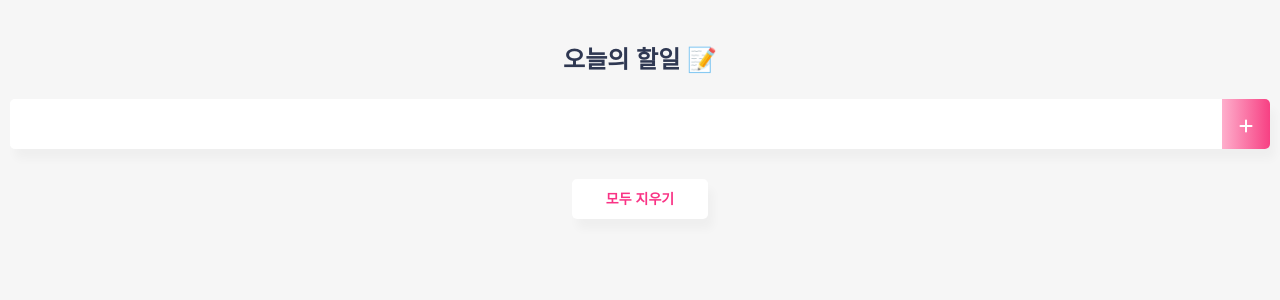
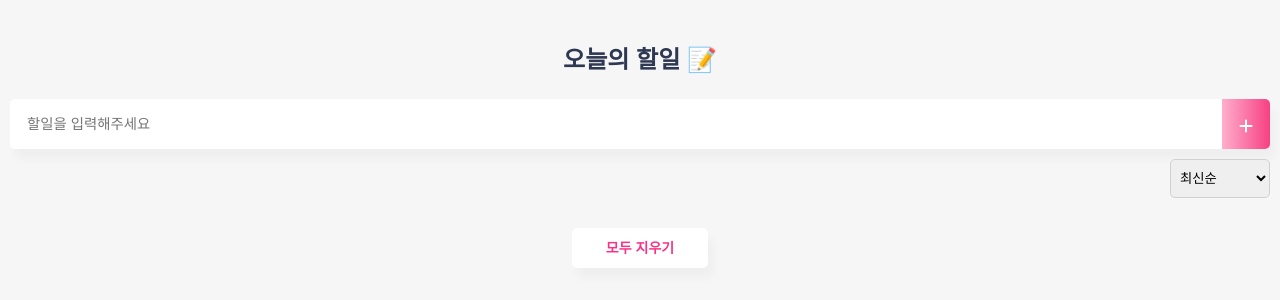
Before and after one commit to rlaaadh/vue-todo, a Vue app: page / in a window 1280 px wide. Shown: the top 300 px of the page. Built offline with nearby package versions, Linux system fonts and the light colour scheme.

Commit message:
정렬 기능 추가 및 key값 고유값으로 변경 (중복 이슈 해결)

```diff
--- a/src/App.vue
+++ b/src/App.vue
@@ -2,6 +2,7 @@
   <div id="app">
     <TodoHeader/>
     <TodoInput @addTodoItem="addOneItem"/>
+    <TodoSelect @selectedValue="sortAllItems"/>
     <TodoList
     :propsdata="todoItems"
     @removeItem="removeOneItem"
@@ -14,6 +15,7 @@
 <script>
 import TodoHeader from './components/TodoHeader.vue'
 import TodoInput from './components/TodoInput.vue'
+import TodoSelect from './components/TodoSelect.vue'
 import TodoList from './components/TodoList.vue'
 import TodoFooter from './components/TodoFooter.vue'
 
@@ -21,36 +23,101 @@ export default {
   data(){
     return{
       todoItems: [],
+      sortOptions: '',
     }
   },
   methods:{
     addOneItem(todoItem){
-      const obj = {completed: false, item: todoItem};
-      localStorage.setItem(todoItem, JSON.stringify(obj));
-      this.todoItems.push(obj);
+      const obj = {
+        id: `TODO_${Date.now().toString()}`,
+        contents: todoItem,
+        completed: false,
+        deleted: false
+      };
+      localStorage.setItem(obj.id, JSON.stringify(obj));
+      this.todoItems = [...this.todoItems, obj]; // 배열을 새 배열로 업데이트
     },
-    removeOneItem(todoItem, index){
-      localStorage.removeItem(todoItem.item);
-      this.todoItems.splice(index, 1);
-    },
-    toggleOneItem(todoItem, index){
-      // completed 속성에 true라면 false로, false라면 true로 변환
-      // todoItem.completed = !todoItem.completed;
-      this.todoItems[index].completed = !this.todoItems[index].completed;
+    removeOneItem(id){
+      // 1) id값으로 item 데이터값을 가져옴.
+      let item = JSON.parse(localStorage.getItem(id));
 
-      localStorage.removeItem(todoItem.item);
-      localStorage.setItem(todoItem.item, JSON.stringify(todoItem));
+      // 2) 해당 id값이 있는 경우
+      if (item) {
+        // 2-1) deleted 값을 true로 설정
+        item.deleted = true;
+
+        // 2-2) 수정된 아이템 배열을 로컬스토리지에 저장
+        localStorage.setItem(id, JSON.stringify(item));
+
+        // 2-3) 상태를 필터링하여 새 배열로 업데이트
+        this.todoItems = this.todoItems.filter(i => i.id !== id && !i.deleted);
+      }
+  },
+    toggleOneItem(id){
+      let item = JSON.parse(localStorage.getItem(id));
+
+      // 1) 아이템이 존재하면 완료 상태를 토글
+      if (item) {
+        item.completed = !item.completed;
+
+        // 2) 수정된 아이템을 로컬스토리지에 저장
+        localStorage.setItem(id, JSON.stringify(item));
+
+        // 3) 데이터 배열을 업데이트하여 화면에 반영
+        this.todoItems = this.todoItems.map(i =>
+          i.id === id ? { ...i, completed: item.completed } : i
+        );
+      }
     },
     clearAllItems(){
-      localStorage.clear();
+    // 1) 모든 로컬 스토리지 항목의 키를 가져오기
+    const keys = Object.keys(localStorage);
+
+    keys.forEach(key => {
+      // 2) 항목의 데이터를 가져와서 JSON 파싱하기
+      let item = JSON.parse(localStorage.getItem(key));
+
+      // 3) `deleted` 속성을 "true"로 설정
+      item.deleted = true;
+
+      // 4) 수정된 데이터를 다시 로컬 스토리지에 저장하기
+      localStorage.setItem(key, JSON.stringify(item));
+
+      // 5) 상태를 필터링하여 새 배열로 업데이트
       this.todoItems = [];
+    });
+    },
+    sortAllItems(selectedValue){
+      this.sortOptions = selectedValue;
+      let sorted = [...this.todoItems];
+
+      switch(this.sortOptions){
+        case 'latest' :
+          sorted.sort((a, b) => b.id.localeCompare(a.id));
+          break;
+
+        case 'oldest' :
+          sorted.sort((a, b) => a.id.localeCompare(b.id));
+          break;
+
+        case 'alphabetical' :
+          sorted.sort((a, b) => a.contents.localeCompare(b.contents));
+          break;
+      }
+
+      this.todoItems = sorted;
     }
   },
   created(){
     if(localStorage.length > 0){
       for(let i=0; i < localStorage.length; i++){
-        if(localStorage.key(i) != 'loglevel:webpack-dev-serve'){
-          this.todoItems.push(JSON.parse(localStorage.getItem(localStorage.key(i))));
+        const key = localStorage.key(i);
+
+        if(key && key !== 'loglevel:webpack-dev-serve'){
+          const item = JSON.parse(localStorage.getItem(key));
+          if (item && !item.deleted) {
+            this.todoItems.push(item);
+          }
         }
       }
     }
@@ -59,6 +126,7 @@ export default {
   components: {
     TodoHeader,
     TodoInput,
+    TodoSelect,
     TodoList,
     TodoFooter,
   }
--- a/src/components/TodoInput.vue
+++ b/src/components/TodoInput.vue
@@ -1,6 +1,6 @@
 <template>
   <div class="inputBox shadow">
-    <input type="text" v-model="newTodoItem" @keyup.enter="addTodo" ref="inputField">
+    <input type="text" v-model="newTodoItem" @keyup.enter.stop="addTodo" ref="inputField" placeholder="할일을 입력해주세요">
     <span class="addContainer" v-on:click="addTodo">
       <i class="fa-solid fa-plus addBtn"></i>
     </span>
--- a/src/components/TodoList.vue
+++ b/src/components/TodoList.vue
@@ -1,10 +1,10 @@
 <template>
   <div>
     <transition-group name="list" tag="ul">
-      <li v-for="(todoItem, index) in propsdata" v-bind:key="todoItem.item" class="shadow" v-on:click="toggleComplete(todoItem, index)">
+      <li v-for="todoItem in propsdata" v-bind:key="todoItem.id" class="shadow" v-on:click="toggleComplete(todoItem.id)">
         <i class="fas fa-check checkBtn" v-bind:class="{checkBtnCompleted: todoItem.completed}"></i>
-        <span class="text" v-bind:class="{textCompleted: todoItem.completed}">{{ todoItem.item }}</span>
-        <span class="removeBtn" v-on:click="removeTodo(todoItem, index)">
+        <span class="text" v-bind:class="{textCompleted: todoItem.completed}">{{ todoItem.contents }}</span>
+        <span class="removeBtn" v-on:click="removeTodo(todoItem.id, $event)">
           <i class="fas fa-trash-alt"></i>
         </span>
       </li>
@@ -13,15 +13,16 @@
 </template>
 
 <script>
-  export default{
+export default {
   props: ['propsdata'],
   methods: {
-      removeTodo(todoItem, index){
-        this.$emit('removeItem', todoItem, index);
+    removeTodo(id, event){
+      event.stopPropagation(); // 이벤트 전파 방지
+      this.$emit('removeItem', id);
     },
-      toggleComplete(todoItem, index){
-        this.$emit('toggleItem', todoItem, index);
-      }
+    toggleComplete(id){
+      this.$emit('toggleItem', id);
+    },
   }
 }
 </script>
--- /dev/null
+++ b/src/components/TodoSelect.vue
@@ -0,0 +1,45 @@
+<template>
+  <div class="selectBox">
+    <select @change="selectedValue">
+    <option value="latest">최신순</option>
+    <option value="oldest">오래된순</option>
+    <option value="alphabetical">가나다순</option>
+  </select>
+  </div>
+</template>
+
+<script>
+export default {
+  methods: {
+    selectedValue(event) {
+    if (event && event.target) {
+        const selectedValue = event.target.value;
+        this.$emit('selectedValue', selectedValue);
+      } else {
+        console.error('Event object or target is undefined.');
+      }
+    }
+  }
+}
+</script>
+
+<style>
+  .selectBox{
+    display: flex;
+    justify-content: end;
+    margin: 10px;
+  }
+  .selectBox select{
+    width: 100px;
+    padding: 10px 5px;
+    border: 1px solid #d1d1d1;
+    border-radius: 5px;
+    box-sizing: border-box;
+    cursor: pointer;
+  }
+  .selectBox select:focus,
+  .selectBox select::selection{
+    border-color: #f74083;
+    outline: none;
+  }
+</style>
```
Lines whose indentation alone changed are shown as unchanged.
